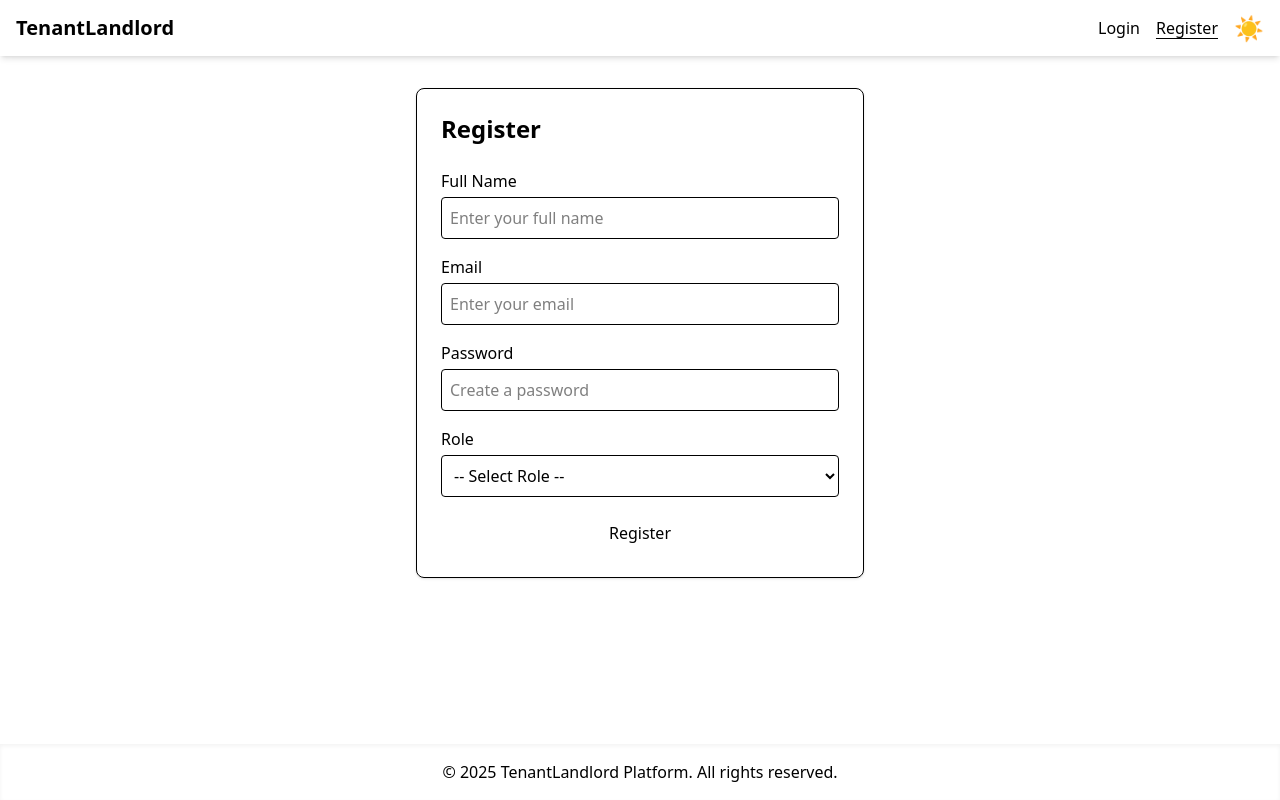
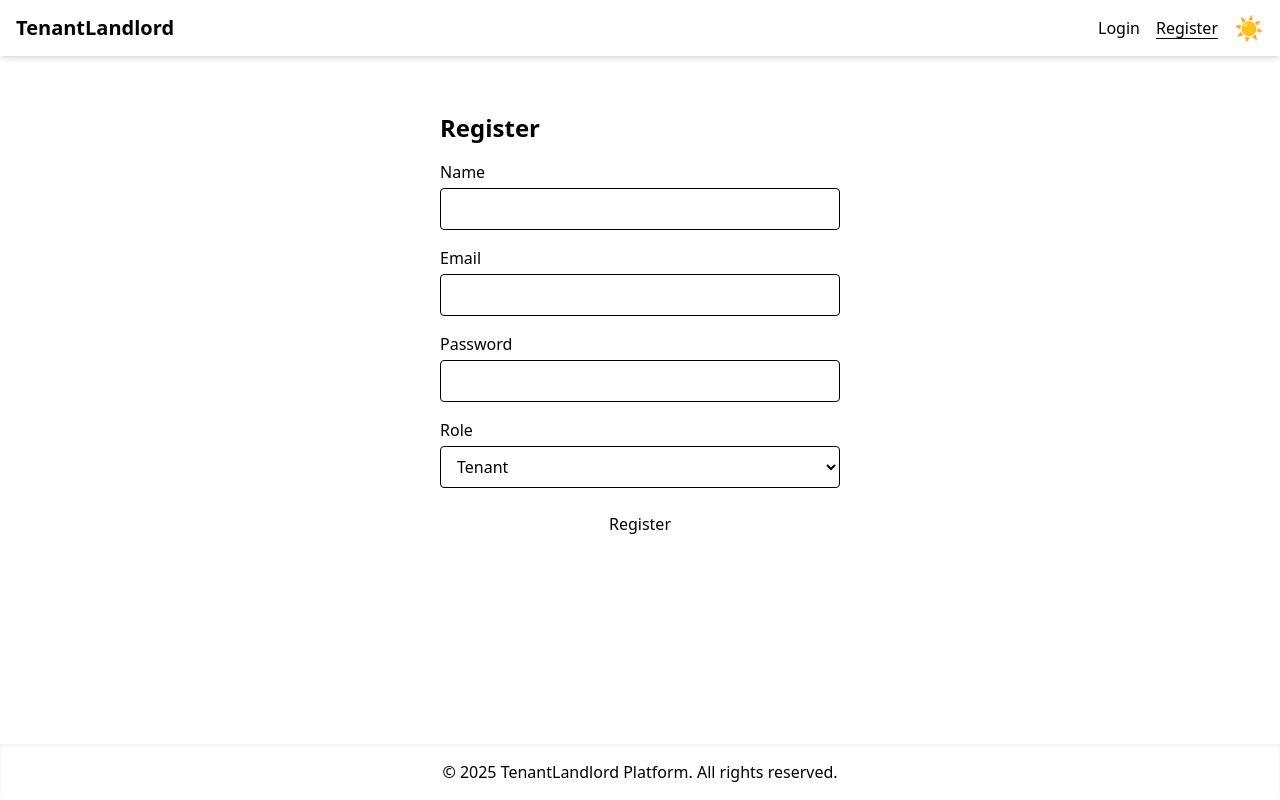
Before and after one commit to mrpawarGit/RentConnect, a React (Vite) app in the folder frontend-rentConnect/: page /register in a window 1280 px wide. Built offline with nearby package versions, Linux system fonts and the light colour scheme.

Commit message:
navbar change fix- after login

```diff
--- a/frontend-rentConnect/src/components/Navbar.jsx
+++ b/frontend-rentConnect/src/components/Navbar.jsx
@@ -2,7 +2,7 @@
 import { useEffect, useMemo, useState } from "react";
 import { NavLink, useNavigate } from "react-router-dom";
 import ThemeToggle from "./ThemeToggle";
-import { getCurrentUser } from "../lib/auth";
+import { getCurrentUser, logout } from "../lib/auth";
 import { disconnectSocket } from "../lib/socket"; // safe even if socket not connected
 
 export default function Navbar() {
@@ -10,13 +10,18 @@ export default function Navbar() {
   const [user, setUser] = useState(getCurrentUser());
   const [open, setOpen] = useState(false);
 
-  // reflect auth changes from other tabs/windows
+  // reflect auth changes from other tabs/windows and same-tab updates
   useEffect(() => {
+    const refresh = () => setUser(getCurrentUser());
     const onStorage = (e) => {
-      if (e.key === "token") setUser(getCurrentUser());
+      if (e.key === "token") refresh();
     };
+    window.addEventListener("rentconnect-auth", refresh);
     window.addEventListener("storage", onStorage);
-    return () => window.removeEventListener("storage", onStorage);
+    return () => {
+      window.removeEventListener("rentconnect-auth", refresh);
+      window.removeEventListener("storage", onStorage);
+    };
   }, []);
 
   // close mobile menu on route change (naive: close whenever user changes)
@@ -25,7 +30,7 @@ export default function Navbar() {
   }, [user]);
 
   function handleLogout() {
-    localStorage.removeItem("token");
+    logout();
     disconnectSocket();
     setUser(null);
     navigate("/login");
--- a/frontend-rentConnect/src/lib/auth.js
+++ b/frontend-rentConnect/src/lib/auth.js
@@ -22,6 +22,16 @@ export function isAuthenticated() {
 
 export function logout() {
   localStorage.removeItem("token");
+  try {
+    window.dispatchEvent(new Event("rentconnect-auth"));
+  } catch (e) {}
+}
+
+export function setToken(token) {
+  localStorage.setItem("token", token);
+  try {
+    window.dispatchEvent(new Event("rentconnect-auth"));
+  } catch (e) {}
 }
 
 export function getToken() {
--- a/frontend-rentConnect/src/pages/Login.jsx
+++ b/frontend-rentConnect/src/pages/Login.jsx
@@ -1,6 +1,7 @@
 import React, { useState } from "react";
 import { useNavigate } from "react-router-dom";
 import axios from "axios";
+import { setToken } from "../lib/auth";
 
 export default function Login() {
   const [errorMsg, setErrorMsg] = useState("");
@@ -22,7 +23,7 @@ export default function Login() {
         data
       );
 
-      localStorage.setItem("token", res.data.token);
+      setToken(res.data.token);
 
       const base64Url = res.data.token.split(".")[1];
       const base64 = base64Url.replace(/-/g, "+").replace(/_/g, "/");
@@ -37,33 +38,32 @@ export default function Login() {
       navigate("/dashboard");
     } catch (err) {
       setErrorMsg(
-        err.response?.data?.message || "Login failed. Please try again."
+        err.response?.data?.message ||
+          "Login failed. Please check your credentials."
       );
     }
   }
 
   return (
-    <section className="max-w-md mx-auto p-6 border rounded-lg shadow bg-background-light dark:bg-background-dark text-primary-light dark:text-primary-dark">
-      <h2 className="text-2xl font-semibold mb-6">Login</h2>
-      <form onSubmit={handleSubmit}>
-        <label className="block mb-4">
-          Email
+    <section className="max-w-md mx-auto p-6">
+      <h1 className="text-2xl font-semibold mb-4">Login</h1>
+      <form onSubmit={handleSubmit} className="space-y-4">
+        <label className="block">
+          <span className="block mb-1">Email</span>
           <input
             name="email"
             type="email"
-            placeholder="Enter your email"
-            className="w-full p-2 border rounded mt-1 bg-background-light dark:bg-background-dark border-primary-light dark:border-primary-dark text-primary-light dark:text-primary-dark"
             required
+            className="w-full border rounded px-3 py-2"
           />
         </label>
-        <label className="block mb-4">
-          Password
+        <label className="block">
+          <span className="block mb-1">Password</span>
           <input
             name="password"
             type="password"
-            placeholder="Enter your password"
-            className="w-full p-2 border rounded mt-1 bg-background-light dark:bg-background-dark border-primary-light dark:border-primary-dark text-primary-light dark:text-primary-dark"
             required
+            className="w-full border rounded px-3 py-2"
           />
         </label>
         {errorMsg && (
--- a/frontend-rentConnect/src/pages/Register.jsx
+++ b/frontend-rentConnect/src/pages/Register.jsx
@@ -1,6 +1,7 @@
 import React, { useState } from "react";
 import { useNavigate } from "react-router-dom";
 import axios from "axios";
+import { setToken } from "../lib/auth";
 
 export default function Register() {
   const [errorMsg, setErrorMsg] = useState("");
@@ -24,7 +25,7 @@ export default function Register() {
         data
       );
 
-      localStorage.setItem("token", res.data.token);
+      setToken(res.data.token);
 
       navigate("/dashboard");
     } catch (err) {
@@ -33,47 +34,39 @@ export default function Register() {
   }
 
   return (
-    <section className="max-w-md mx-auto p-6 border rounded-lg shadow bg-background-light dark:bg-background-dark text-primary-light dark:text-primary-dark">
-      <h2 className="text-2xl font-semibold mb-6">Register</h2>
-      <form onSubmit={handleSubmit}>
-        <label className="block mb-4">
-          Full Name
+    <section className="max-w-md mx-auto p-6">
+      <h1 className="text-2xl font-semibold mb-4">Register</h1>
+      <form onSubmit={handleSubmit} className="space-y-4">
+        <label className="block">
+          <span className="block mb-1">Name</span>
           <input
             name="name"
             type="text"
-            placeholder="Enter your full name"
-            className="w-full p-2 border rounded mt-1 bg-background-light dark:bg-background-dark border-primary-light dark:border-primary-dark text-primary-light dark:text-primary-dark"
             required
+            className="w-full border rounded px-3 py-2"
           />
         </label>
-        <label className="block mb-4">
-          Email
+        <label className="block">
+          <span className="block mb-1">Email</span>
           <input
             name="email"
             type="email"
-            placeholder="Enter your email"
-            className="w-full p-2 border rounded mt-1 bg-background-light dark:bg-background-dark border-primary-light dark:border-primary-dark text-primary-light dark:text-primary-dark"
             required
+            className="w-full border rounded px-3 py-2"
           />
         </label>
-        <label className="block mb-4">
-          Password
+        <label className="block">
+          <span className="block mb-1">Password</span>
           <input
             name="password"
             type="password"
-            placeholder="Create a password"
-            className="w-full p-2 border rounded mt-1 bg-background-light dark:bg-background-dark border-primary-light dark:border-primary-dark text-primary-light dark:text-primary-dark"
             required
+            className="w-full border rounded px-3 py-2"
           />
         </label>
-        <label className="block mb-4">
-          Role
-          <select
-            name="role"
-            required
-            className="w-full p-2 border rounded mt-1 bg-background-light dark:bg-background-dark border-primary-light dark:border-primary-dark text-primary-light dark:text-primary-dark"
-          >
-            <option value="">-- Select Role --</option>
+        <label className="block">
+          <span className="block mb-1">Role</span>
+          <select name="role" className="w-full border rounded px-3 py-2">
             <option value="tenant">Tenant</option>
             <option value="landlord">Landlord</option>
           </select>
```
